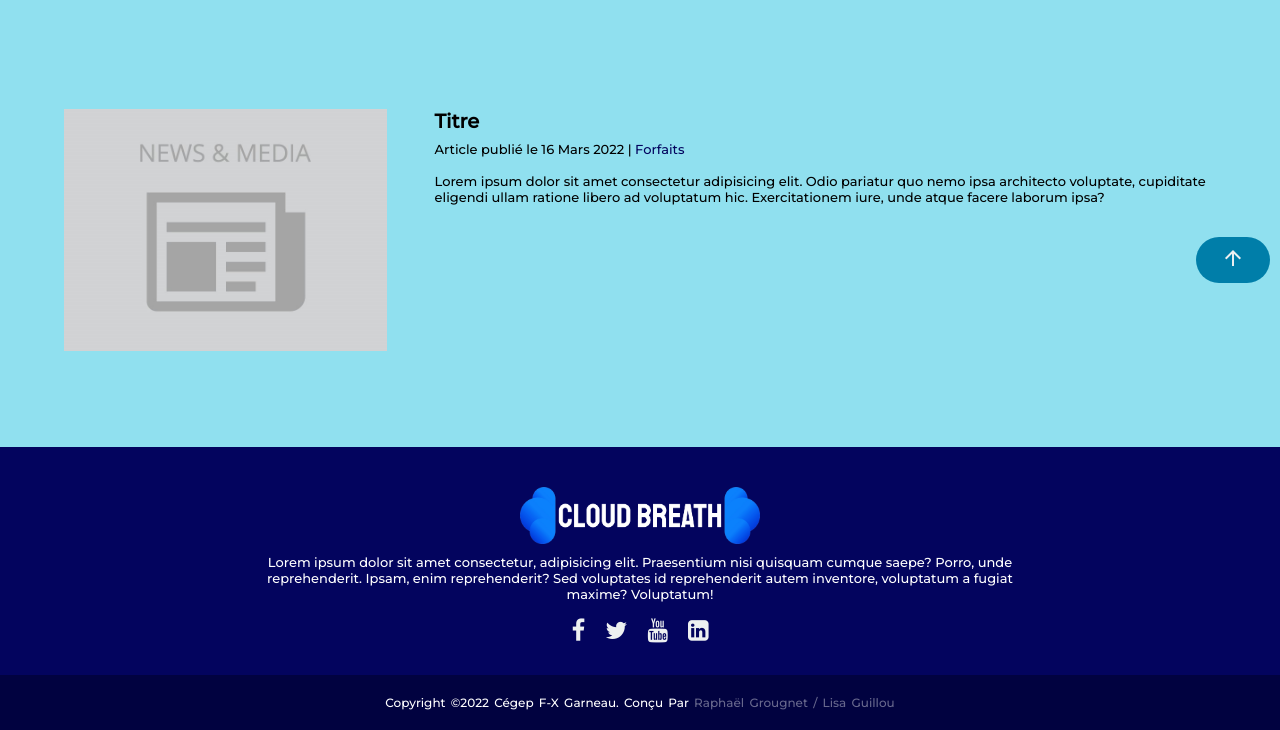
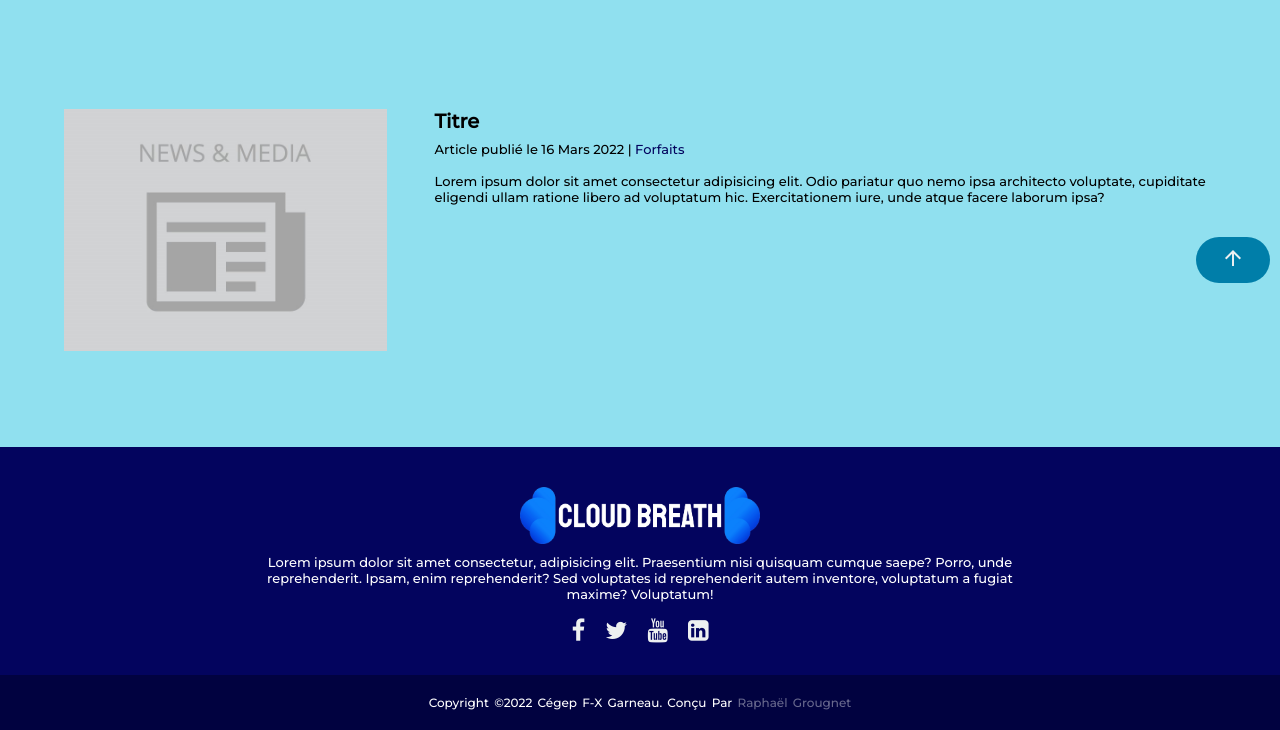
Before and after one commit to raphaelgrougnet/CloudBreath, a plain HTML site: page actualites.html in a window 1280 px wide. Shown: the part 507-1237 px from the top of the page. Drawn offline with Linux system fonts and the light colour scheme.

Commit message:
Update actualites.html

```diff
--- a/actualites.html
+++ b/actualites.html
@@ -117,8 +117,7 @@
 
         </div>
         <div class="footer-bottom">
-            <p class="container">Copyright &copy;2022 Cégep F-X Garneau. conçu par <span>raphaël grougnet / lisa
-                    guillou</span></p>
+            <p class="container">Copyright &copy;2022 Cégep F-X Garneau. conçu par <span>raphaël grougnet</span></p>
         </div>
     </footer>
 
```
